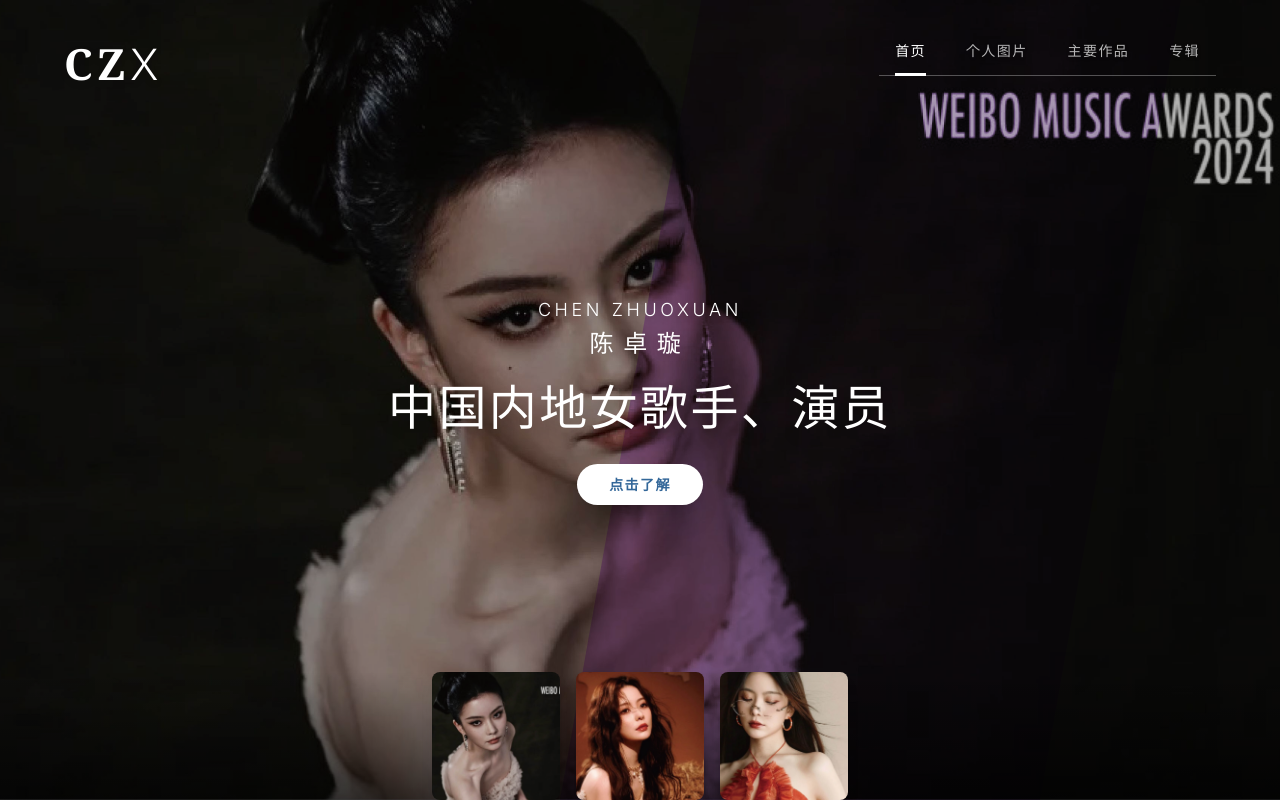
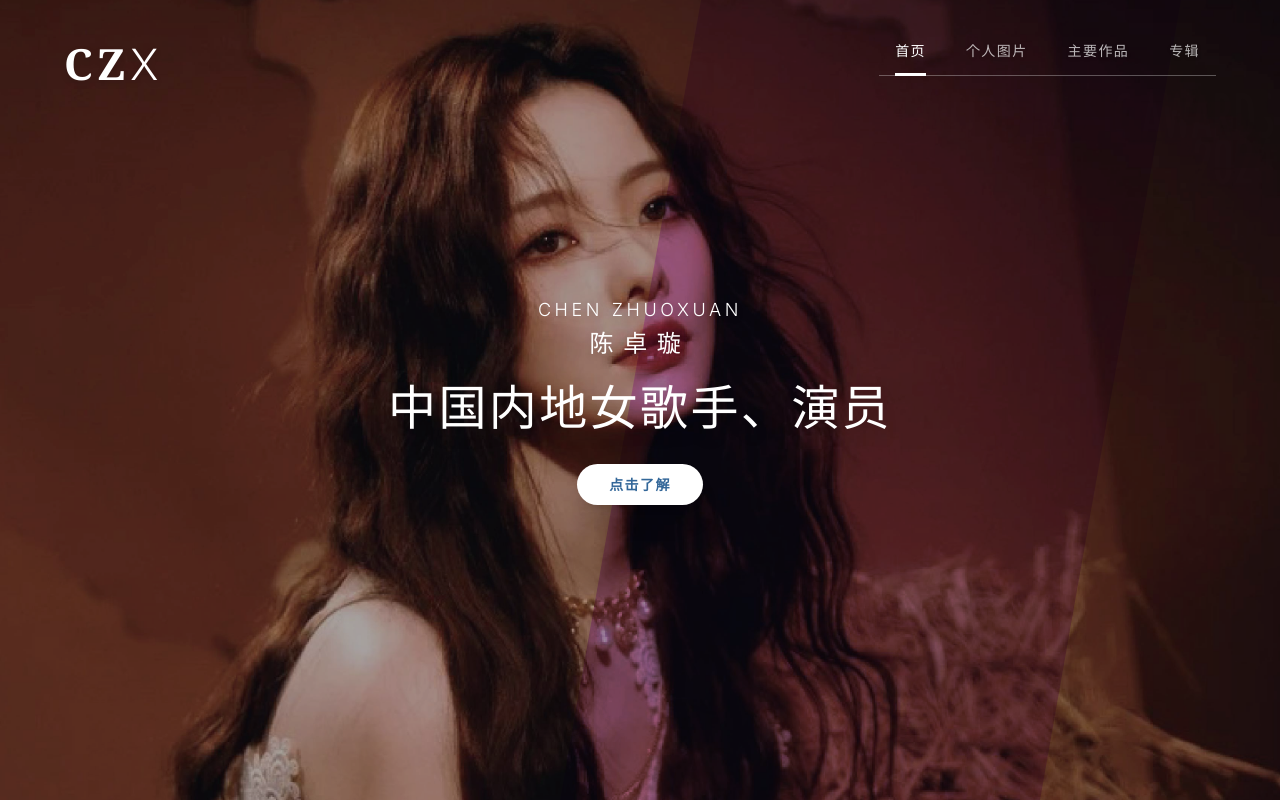
Before and after one commit to yes3343673931/czx-singer, a React (Vite) app: page / in a window 1280 px wide. Shown: the top 802 px of the page. Built offline with nearby package versions, Linux system fonts and the light colour scheme.

Commit message:
ee
Co-authored-by: Copilot <copilot@github.com>

```diff
--- a/src/components/Hero.tsx
+++ b/src/components/Hero.tsx
@@ -8,25 +8,14 @@ const CAROUSEL_ITEMS = [
   {
     id: 1,
     src: eeImage,
-  }
-];
-
-// Home screen bottom photos
-const HOME_PHOTOS = [
-  {
-    id: 1,
-    src: eeImage,
-    alt: "Home Photo 1"
   },
   {
     id: 2,
     src: ooImage,
-    alt: "Home Photo 2"
   },
   {
     id: 3,
     src: yyImage,
-    alt: "Home Photo 3"
   }
 ];
 
@@ -35,8 +24,9 @@ export function Hero() {
 
   useEffect(() => {
     const timer = setInterval(() => {
-      setCurrentIndex((prev) => (prev + 1) % CAROUSEL_ITEMS.length);
-    }, 10000); // 10秒更换一次
+      // 每5秒随机显示一张图片
+      setCurrentIndex(Math.floor(Math.random() * CAROUSEL_ITEMS.length));
+    }, 5000); // 5秒更换一次
     return () => clearInterval(timer);
   }, []);
 
@@ -84,25 +74,6 @@ export function Hero() {
           </div>
         </div>
       </div>
-
-      {/* Home Screen Bottom Photos */}
-      <div className="absolute bottom-0 left-0 right-0 z-30 bg-gradient-to-t from-black/60 to-transparent h-32 flex items-center justify-center gap-4 px-8">
-        <div className="flex gap-4 max-w-7xl w-full items-center justify-center">
-          {HOME_PHOTOS.map((photo) => (
-            <motion.div
-              key={photo.id}
-              whileHover={{ scale: 1.05 }}
-              className="w-24 h-24 md:w-32 md:h-32 rounded-lg overflow-hidden shadow-lg cursor-pointer flex-shrink-0"
-            >
-              <img
-                src={photo.src}
-                alt={photo.alt}
-                className="w-full h-full object-cover hover:scale-110 transition-transform duration-300"
-              />
-            </motion.div>
-          ))}
-        </div>
-      </div>
     </section>
   );
 }
```
